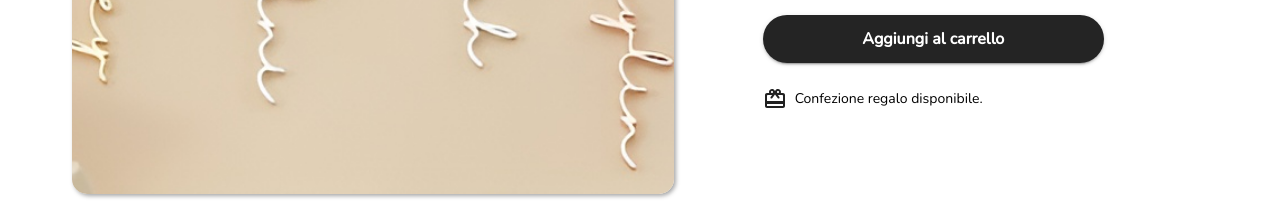
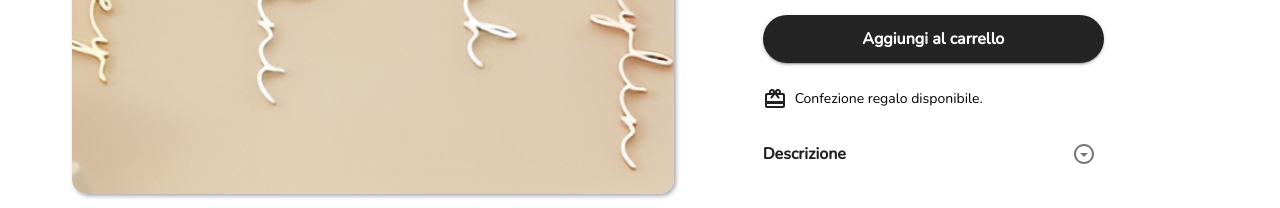
Before and after one commit to gronoGronoti/etsy-fake, a React (Vite) app: page /listing/420 in a window 1280 px wide. Shown: the part 960-1168 px from the top of the page. Built offline with nearby package versions, Linux system fonts and the light colour scheme.

Commit message:
descrizione articolo

```diff
--- a/src/components/article-page/ArticlePage.jsx
+++ b/src/components/article-page/ArticlePage.jsx
@@ -16,6 +16,7 @@ import CardGiftcardRoundedIcon from "@mui/icons-material/CardGiftcardRounded";
 import SuggestedArticles from "./SuggestedArticles";
 import Ratings from "../Ratings";
 import QuantityTab from "./QuantityTab";
+import Description from "./article-description/Description";
 
 const ArticlePage = () => {
   let article = useParams();
@@ -33,7 +34,7 @@ const ArticlePage = () => {
               alignItems="top"
               wrap="wrap"
             >
-              <Grid xs={12} md={7} item id={i} sx={{ display: "flex" }}>
+              <Grid xs={12} md={7} item id={i} sx={{ display: "flex", alignItems: "top" }}>
                 <Container
                   className="image-container"
                   maxWidth="md"
@@ -128,12 +129,14 @@ const ArticlePage = () => {
                     Aggiungi al carrello
                   </Button>
 
-                  <div style={{display: "inline-flex", alignItems: "center"}}>
+                  <div style={{ display: "inline-flex", alignItems: "center" }}>
                     <CardGiftcardRoundedIcon />
-                    <Typography variant="body2" color="initial" sx={{ml: 1}}>
+                    <Typography variant="body2" color="initial" sx={{ ml: 1 }}>
                       Confezione regalo disponibile.
                     </Typography>
                   </div>
+
+                  <Description desc={entry.alt} />
                 </Box>
               </Grid>
             </Grid>
--- /dev/null
+++ b/src/components/article-page/article-description/Description.jsx
@@ -0,0 +1,64 @@
+import React, { useState } from "react";
+
+import ArrowDropDownCircleOutlined from "@mui/icons-material/ArrowDropDownCircleOutlined";
+import Typography from "@mui/material/Typography";
+import Tooltip from "@mui/material/Tooltip";
+import IconButton from "@mui/material/IconButton";
+import Card from "@mui/material/Card";
+import Divider from "@mui/material/Divider";
+import Collapse from "@mui/material/Collapse";
+import Box from "@mui/material/Box";
+
+import "./DescriptionStyle.css";
+
+const Description = (props) => {
+  const [expanded, isExpanded] = useState(false);
+  const toggleExpand = () => {
+    isExpanded((prev) => !prev);
+  };
+
+  return (
+    <>
+      <div className="always-show-this">
+        <Typography sx={{ fontWeight: 600, fontSize: "16px" }}>
+          Descrizione
+        </Typography>
+
+        <Tooltip title={expanded ? "Chiudi" : "Espandi"}>
+          <IconButton
+            aria-label="expand"
+            onClick={toggleExpand}
+            sx={{
+              transform: expanded && "rotate(180deg)",
+              transition: "transform .15s",
+            }}
+          >
+            <ArrowDropDownCircleOutlined />
+          </IconButton>
+        </Tooltip>
+      </div>
+
+      <Box>
+        <Collapse in={expanded}>
+          <Card
+            elevation={0}
+            sx={{ mt: 1, display: expanded ? "block" : "none" }}
+          >
+            <Typography variant="body1" color="initial">
+              {props.desc}
+            </Typography>
+            <Divider variant="middle" flexItem sx={{ my: 2 }} />
+            <Typography variant="body1" color="initial">
+              Lorem ipsum dolor sit, amet consectetur adipisicing elit.
+              Inventore dolore odio qui. Mollitia totam nisi enim ad deserunt
+              reiciendis aliquam minima inventore! Doloribus rem ipsam tempora
+              iste minima natus eligendi.
+            </Typography>
+          </Card>
+        </Collapse>
+      </Box>
+    </>
+  );
+};
+
+export default Description;
--- /dev/null
+++ b/src/components/article-page/article-description/DescriptionStyle.css
@@ -0,0 +1,7 @@
+.always-show-this {
+    margin-top: 1rem;
+    display: flex;
+    flex: 1;
+    align-items: center;
+    justify-content: space-between;
+}
```
